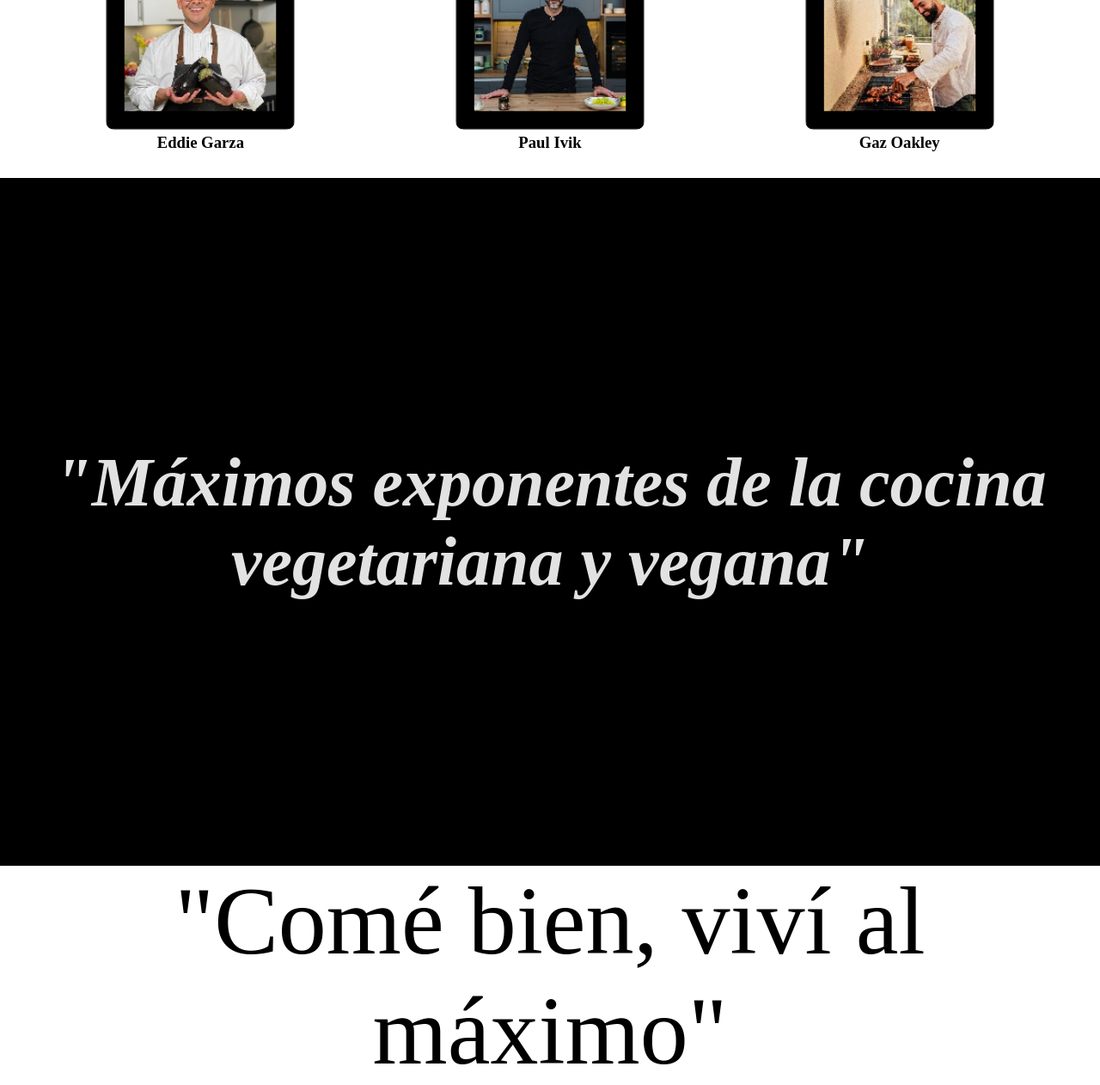
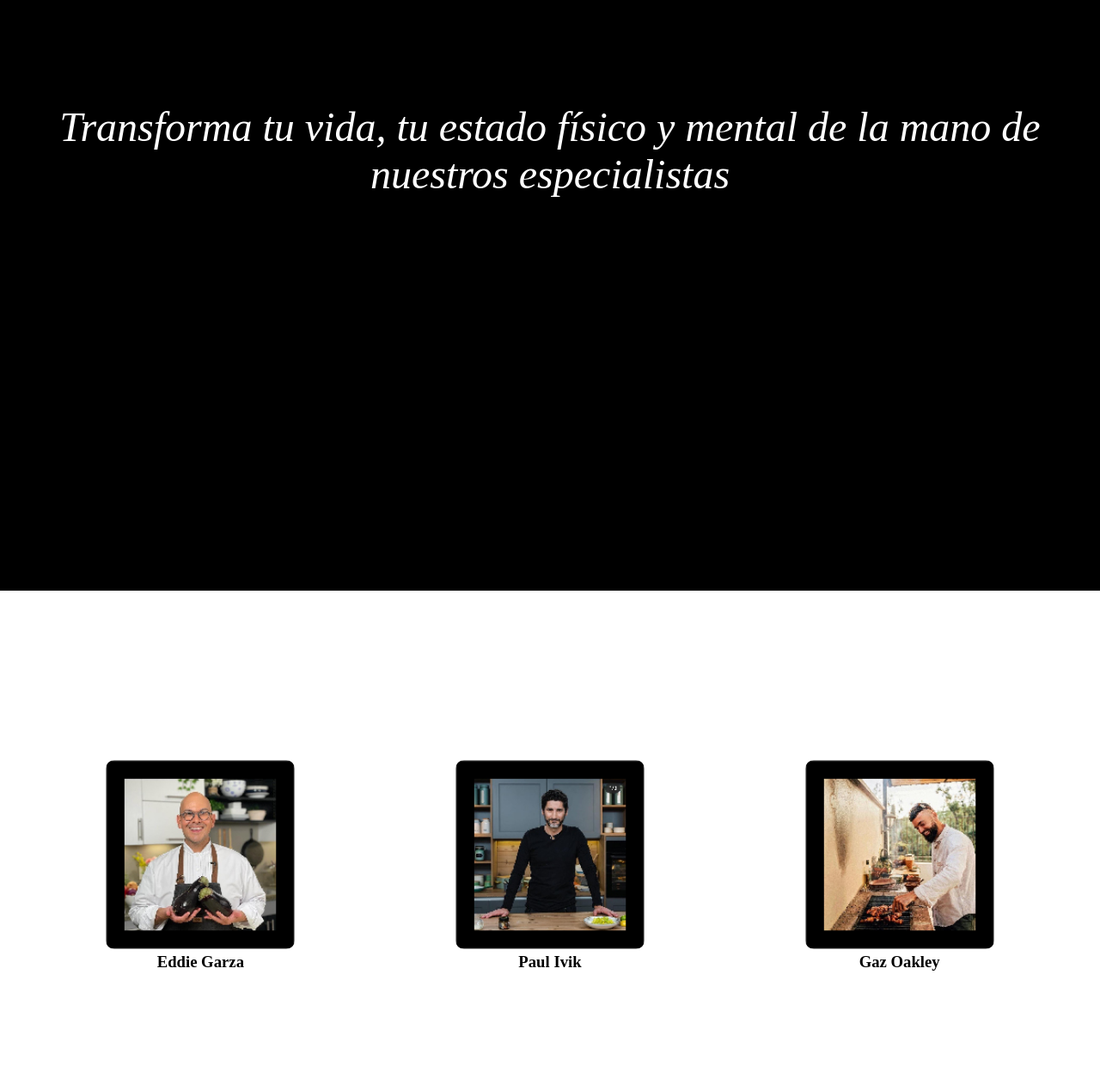
Before and after one commit to jhonskoro/senfut, a plain HTML site: page index.html in a window 1280 px wide. Shown: the part 1400-2662 px from the top of the page at 86% size. Drawn offline with Linux system fonts and the light colour scheme; a web font is replaced by a local one.

Commit message:
corregí index, responsive, medidas de div y medidas de fuentes

```diff
--- a/main.css
+++ b/main.css
@@ -89,7 +89,7 @@ transition: color 0;
 
 .foto-inicio-contexto__texto1{
    color: aliceblue;
-   font-size: 60px;
+   font-size: 55px;
    text-align: center;
    position: absolute 10px;
    padding-top: 30px ;
@@ -99,16 +99,18 @@ transition: color 0;
 
 .frase3{
     background-color: #000000;
-    width: 100vw;
+    height: 80vw;
+    display:flex;
+    align-items: center;
 }
 
 
 .frase3-texto {
     color: rgb(255, 255, 255);
-    font-size: 55px;
+    font-size: 3em;
     text-align: center;
-    padding: 50px;
     font-style: oblique;
+
 }
 .frase3-texto__resaltar{
     font-size: 100%;
@@ -117,7 +119,7 @@ transition: color 0;
     display: flex;
     flex-direction: column;
     align-items: center;
-    height: 100%;
+    height: 80vh;
     background-color: #ffffff;
     text-align: center;
     padding: 30px;
@@ -174,7 +176,7 @@ transition: color 0;
 .equipo-inicio__texto{
 
 
-    font-size: 5em;
+    font-size: 3em;
     color: #e2e2e2;
     text-align: center;
     font-style: oblique;
@@ -194,7 +196,7 @@ transition: color 0;
 
         background-color: #ffffff;
         color: #000000;
-        font-size: 7em;
+        font-size: 3em;
         text-align: center;
 
 
```
